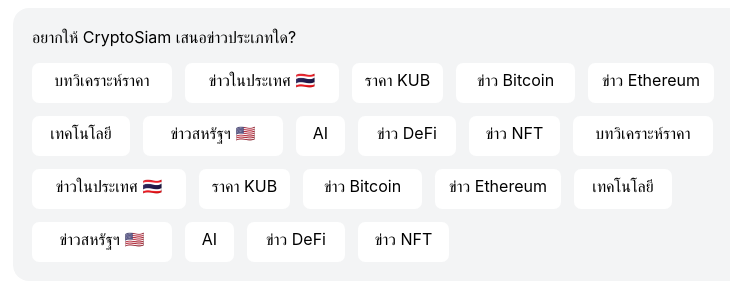
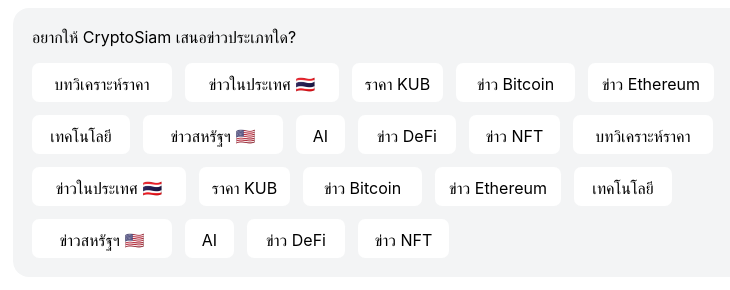
Before and after one commit to Pongsapak598/cryptosiam-poll, a plain HTML site: page index.html in a window 1280 px wide. Shown: the full height of the page, 240-970 px from the left. Drawn offline with Linux system fonts and the light colour scheme; a web font is replaced by a local one.

Commit message:
Change divs in poll-body into buttons

```diff
--- a/script.js
+++ b/script.js
@@ -3,11 +3,10 @@ let inputtedTopics = ["บทวิเคราะห์ราคา", "ข่
 function addStyle(topicBlock) {
     const textWidth = topicBlock.textContent.length * 7 + 35;
     topicBlock.style.width = textWidth + "px";
-    topicBlock.style.height = "27px";
+    topicBlock.style.height = "39px";
     topicBlock.style.background = "white";
     topicBlock.style.textAlign = "center";
-    topicBlock.style.paddingTop = "7px";
-    topicBlock.style.paddingBottom = "6px";
+    topicBlock.style.paddingTop = "2px";
     topicBlock.style.borderRadius = "0.45em";
 }
 
@@ -16,13 +15,27 @@ function addBox(topicBlock) {
     selectedTopic.appendChild(topicBlock);
 }
 
-function process() {
+function pollProcess() {
     for (i = 0 ; i < inputtedTopics.length ; i++) {
-        let topicBlock = document.createElement("div");
+        let topicBlock = document.createElement("button");
         topicBlock.textContent = inputtedTopics[i];
         addStyle(topicBlock);
         addBox(topicBlock);
     }
 }
+pollProcess();
 
-process();
+function removeBox() {
+
+}
+
+/*
+
+const pollBody = document.getElementById('poll-body');
+
+pollBody.addEventListener('click', function(event) {
+  const box = event.target;
+  box.style.display = 'none';
+});
+
+*/
--- a/style.css
+++ b/style.css
@@ -1,6 +1,17 @@
-html {
+html, button {
     font-family: IBM Plex Sans Thai,-apple-system,BlinkMacSystemFont
 }
+
+button {
+    background-color: transparent;
+    border-width: 0;
+    font-family: inherit;
+    font-size: inherit;
+    font-style: inherit;
+    font-weight: inherit;
+    line-height: inherit;
+    padding: 0;
+  }
 
 .poll {
     background-color: #F3F4F5;
```
